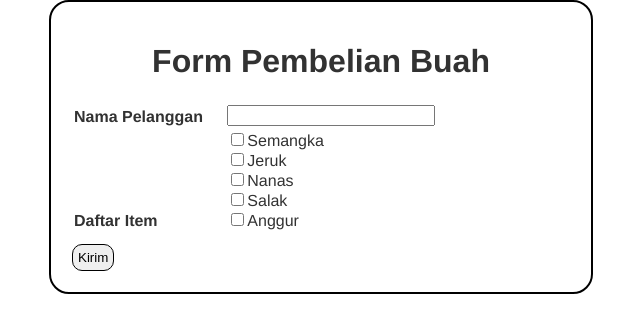
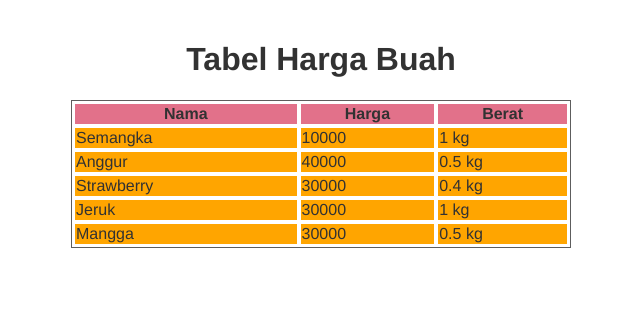
Before and after one commit to mikailalex/sanbercode-reactjs-0720-week3, a React (Create React App) app: page / in a window 1280 px wide. Shown: the top 332 px of the page, without its empty margins (319-959 px from the left). Built offline with nearby package versions, Linux system fonts and the light colour scheme.

Commit message:
Mengerjakan Tugas Hari-1 Pekan-3

```diff
--- a/src/App.css
+++ b/src/App.css
@@ -7,9 +7,6 @@ width: 500px;
 margin: 0 auto;
 padding: 20px;
 
-border: 2px solid black;
-border-radius: 20px;
-
 font-family: Helvetica neue, roboto;
 }
 
@@ -18,11 +15,19 @@ p {
 }
 
 table {
-  width: 400px;
+  width: 100%;
+  border: 1px solid rgba(0, 0, 0, 0.637);
+}
+
+table th {
+  border: 1px solid white;
+  background-color: rgb(226, 113, 138);
 }
 
 table td {
   vertical-align: bottom;
+  border: 1px solid white;
+  background-color: orange;
 }
 
 table tr {
@@ -33,17 +38,6 @@ table tr {
   font-weight: bold;
 }
 
-h1 {
+h1, th {
   text-align: center;
 }
-
-.input-nama {
-  width: 200px;
-}
-
-.btn {
-  margin-top: 10px;
-  padding: 5px;
-  border: 1px solid black;
-  border-radius: 10px;
-}
--- a/src/App.js
+++ b/src/App.js
@@ -1,28 +1,11 @@
 import React from 'react';
-
+import TabelHargaBuah from './tugas11/dataBuah'
 import './App.css';
 
 function App() {
   return (
-    <div className="App">
-      <h1>Form Pembelian Buah</h1>
-      <table>
-        <tr>
-          <td class='bold'>Nama Pelanggan</td>
-          <td><input type="text" class='input-nama'></input></td>
-        </tr>
-        <tr>
-          <td class='bold'>Daftar Item</td>
-          <td>
-            <p><input type='checkbox'/>Semangka</p>
-            <p><input type='checkbox'/>Jeruk</p>
-            <p><input type='checkbox'/>Nanas</p>
-            <p><input type='checkbox'/>Salak</p>
-            <p><input type='checkbox'/>Anggur</p>
-          </td>
-        </tr>
-      </table>
-      <td><input type='submit' class='btn' value="Kirim" /></td>
+    <div>
+      <TabelHargaBuah />
     </div>
   );
 }
--- /dev/null
+++ b/src/tugas11/dataBuah.js
@@ -0,0 +1,55 @@
+import React from 'react';
+
+let dataHargaBuah = [
+    {nama: "Semangka", harga: 10000, berat: 1000},
+    {nama: "Anggur", harga: 40000, berat: 500},
+    {nama: "Strawberry", harga: 30000, berat: 400},
+    {nama: "Jeruk", harga: 30000, berat: 1000},
+    {nama: "Mangga", harga: 30000, berat: 500}
+  ]
+
+class NamaBuah extends React.Component {
+    render() {
+        return <p>{this.props.nama}</p>
+    }
+}
+
+class HargaBuah extends React.Component {
+    render() {
+        return <p>{this.props.harga}</p>
+    }
+}
+
+class BeratBuah extends React.Component {
+    render() {
+        return <p>{this.props.berat / 1000} kg</p>
+    }
+}
+
+class TabelHargaBuah extends React.Component {
+    render() {
+        return (
+            <>
+                <h1>Tabel Harga Buah</h1>
+                <table>
+                    <tr>
+                        <th>Nama</th>
+                        <th>Harga</th>
+                        <th>Berat</th>
+                    </tr>
+                    {dataHargaBuah.map(el => {
+                        return (
+                            <tr>
+                                <td><NamaBuah nama={el.nama}/></td>
+                                <td><HargaBuah harga={el.harga}/></td>
+                                <td><BeratBuah berat={el.berat}/></td>
+                            </tr>
+                        )
+                    })}
+                </table>
+            </>
+        )
+    }
+}
+
+export default TabelHargaBuah;
```
